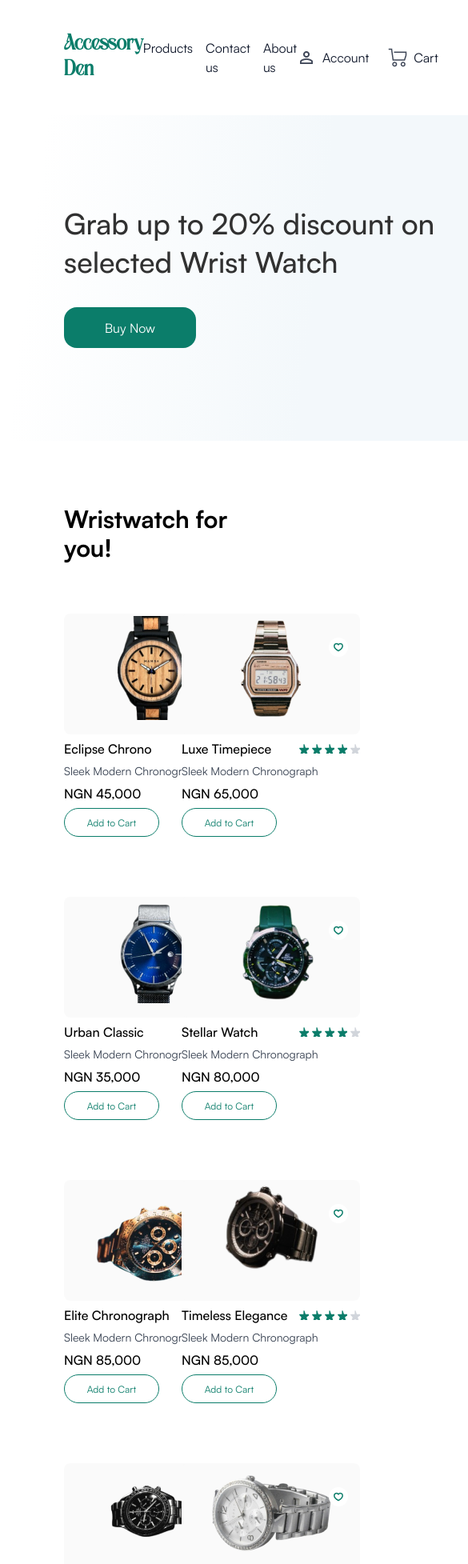
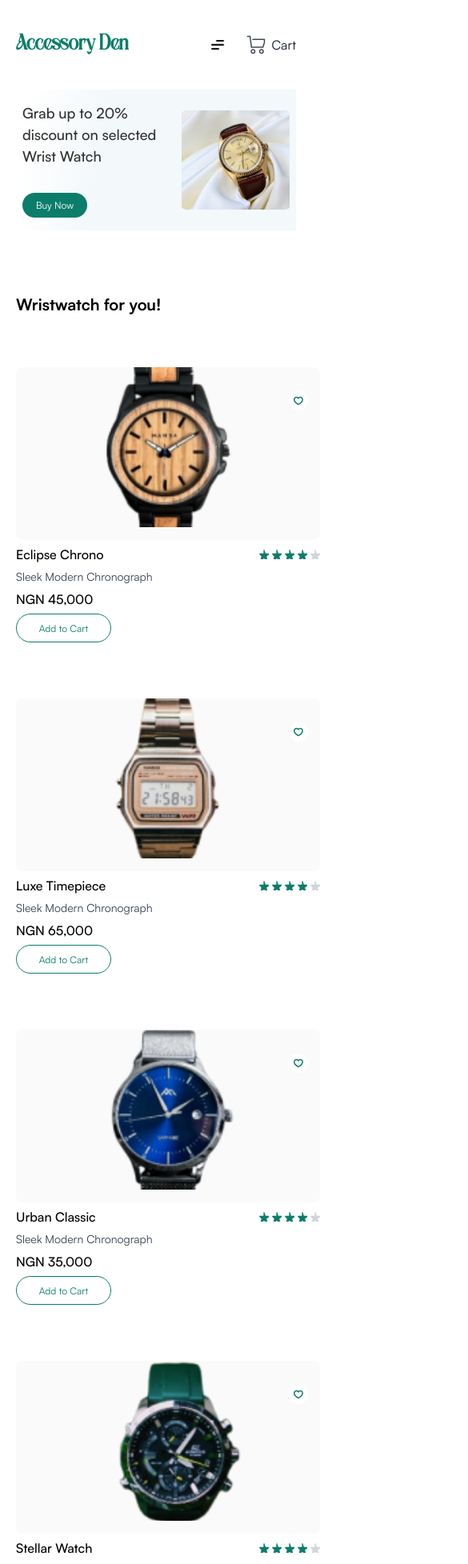
Before and after one commit to oyin-systems/accessory-den, a Next.js app: page / in a window 390 px wide. Shown: the top 1955 px of the page at 80% size, 585 px wide, since content can reach past the window. Built offline with nearby package versions, Linux system fonts and the light colour scheme.

Commit message:
mobile responsive homepage

```diff
--- a/src/components/Footer.jsx
+++ b/src/components/Footer.jsx
@@ -17,24 +17,23 @@ const secFont = localFont({
 
 const Footer = () => {
   return (
-    <footer id="contact" className={`bg-[#0B7D6A1A] text-black px-20 py-20 mt-40 h-[400px] flex items-center ${pryFont.className}`}>
-      <div className='flex items-center'>
-        <div className='mr-32'>
-          <h1 className={`text-3xl leading-[46px] font-normal text-[#0B7D6A] mb-6 ${secFont.className}`}>
+    <footer id="contact" className={`bg-[#0B7D6A1A] text-black px-5 md:px-20 py-1 md:py-20 mt-10 md:mt-40 h-[500px] md:h-[400px] w-screen flex items-center ${pryFont.className}`}>
+      <div className='flex flex-col md:flex-row justify-center'>
+        <div className='md:mr-32'>
+          <h1 className={`text-3xl leading-[46px] font-normal text-[#0B7D6A] mb-2 md:mb-6 ${secFont.className}`}>
             Accessory Den
           </h1>
-          <p className='text-sm leading-5 font-normal text-[#323232] mb-14'>
-            Our passion lies in curating a collection of premium <br />
-            wristwatches and accessories that speak to the <br />
-            modern gentleman&apos;s taste and lifestyle.
+          <p className='text-xs md:text-sm leading-5 font-normal text-[#323232] mb-14 md:w-[326px]'>
+            Our passion lies in curating a collection of premium wristwatches and accessories that speak to the modern gentleman&apos;s taste and lifestyle.
           </p>
-          <div className='flex gap-6'>
+          <div className='flex gap-6 mb-14 md:mb-0'>
             <Image src={Twitter} alt='Twitter' />
             <Image src={IG} alt='Instagram' />
             <Image src={FB} alt='Facebook' />
           </div>
         </div>
-        <div className='mx-10 text-[#404859] space-y-4'>
+        <div className='flex items-center'>
+          <div className='text-[#404859] space-y-4 mr-20'>
           <h3 className='text-lg leading-7 font-medium'>My Account</h3>
           <ul className='font-normal text-sm leading-5 space-y-4'>
             <li>My Account</li>
@@ -42,7 +41,7 @@ const Footer = () => {
             <li>Shopping Cart</li>
           </ul>
         </div>
-        <div className='mx-10 text-[#404859] space-y-4'>
+        <div className='text-[#404859] space-y-4'>
           <h3 className='text-lg leading-7 font-medium'>Help</h3>
           <ul className='font-normal text-sm leading-5 space-y-4'>
             <li>Contact</li>
@@ -50,6 +49,7 @@ const Footer = () => {
             <li>Privacy Policy</li>
           </ul>
         </div>
+        </div>
       </div>
     </footer>
   );
--- a/src/components/Header.jsx
+++ b/src/components/Header.jsx
@@ -15,12 +15,12 @@ const secFont = localFont({
 
 const Header = () => {
   return (
-    <header className={`px-20 bg-white text-slate-900 py-10 ${pryFont.className}`}>
+    <header className={`px-5 md:px-20 w-screen bg-white text-slate-900 py-10 ${pryFont.className}`}>
       <div className="container mx-auto flex justify-between items-center">
         <div className={`text-2xl font-bold text-[#0B7D6A] ${secFont.className}`}>
           <Link href="/"> Accessory Den</Link>
           </div>
-        <nav>
+        <nav className='hidden md:block'>
           <ul className="flex space-x-4">
             <li>
               <a href="#products" className="hover:text-gray-400">
@@ -40,10 +40,14 @@ const Header = () => {
           </ul>
         </nav>
         <div className="flex space-x-4">
-          <div className="flex mr-8">
+          <div className="flex md:hidden">
+            <Image src="/images/menu.png" alt="menu" width={24} height={24} className="mr-2" />
+          </div>
+          <div className="hidden md:flex mr-8">
             <Image src="/images/account.png" alt="account" width={24} height={24} className="mr-2"/>
             <Link href="/account" className="hover:text-gray-400">Account</Link>
           </div>
+
           <div className="flex">
             <Image src="/images/cart.png" alt="cart" width={24} height={24} className="mr-2"/>
             <Link href="/cart" className="hover:text-gray-400">Cart</Link>
--- a/src/components/Hero.jsx
+++ b/src/components/Hero.jsx
@@ -6,20 +6,19 @@ import Link from 'next/link';
 
 const Hero = () => {
   return (
-    <section className="px-20 py-12 mx-auto h-[407px] w-[1300px] bg-custom-gradient rounded-3xl">
-      <div className="flex items-center justify-between w-full">
+    <section className="px-5 md:px-20 mx-auto h-[251px] md:h-[407px] w-screen bg-white rounded-3xl">
+      <div className="flex items-center justify-between px-2 md:px-20 py-4 md:py-12 bg-custom-gradient">
         <div>
-          <h1 className="text-4xl font-medium leading-[48px] text-[#313131]">Grab up to 20% discount on <br/> selected Wrist Watch</h1>
+          <h1 className="text-lg md:text-4xl w-[200px] md:w-[530px] font-medium leading-[27px] md:leading-[48px] text-[#313131]">Grab up to 20% discount on selected Wrist Watch</h1>
           <Link href="/checkout">
-          <button className="bg-[#0B7D6A] font-normal text-white text-base leading-5 py-4 px-10 rounded-2xl w-[165px] h-[51px] mt-8 text-center">Buy Now</button>
+          <button className="bg-[#0B7D6A] font-normal text-white text-xs md:text-base leading-5 py-1 md:py-4 px-4 md:px-10 rounded-2xl md:w-[165px] w-[81px] h-[31px] md:h-[51px] mt-8 text-center">Buy Now</button>
           </Link>
         </div>
-        <div>
         <Image
-      src={heroimage}
-      alt="Wristwatch"
+          src={heroimage}
+          alt="Wristwatch"
+          className='w-[135px] md:w-[344px] h-[124px] md:h-[307px] object-cover ml-[-50px] md:ml-0'
     />
-        </div>
       </div>
     </section>
   );
--- a/src/components/Products.jsx
+++ b/src/components/Products.jsx
@@ -3,34 +3,41 @@ import Image from 'next/image';
 import StarRating from './StarRating';
 
 const products = [
-  { id: 1, name: "Eclipse Chrono", rating: 4, description: "Sleek Modern Chronograph", price: "NGN 45,000", image: "/images/eclipse.png" },
-  { id: 2, name: "Luxe Timepiece", rating: 4, description: "Sleek Modern Chronograph", price: "NGN 65,000", image: "/images/luxe.png" },
-  { id: 3, name: "Urban Classic", rating: 4, description: "Sleek Modern Chronograph", price: "NGN 35,000", image: "/images/urbanblue.png" },
-  { id: 4, name: "Stellar Watch", rating: 4, description: "Sleek Modern Chronograph", price: "NGN 80,000", image: "/images/stellarwatchgreen.png" },
-  { id: 5, name: "Elite Chronograph", rating: 4, description: "Sleek Modern Chronograph", price: "NGN 85,000", image: "/images/elite.png" },
-  { id: 6, name: "Timeless Elegance", rating: 4, description: "Sleek Modern Chronograph", price: "NGN 85,000", image: "/images/timeless.png" },
-  { id: 7, name: "Luxery Timepiece", rating: 4, description: "Sleek Modern Chronograph", price: "NGN 75,000", image: "/images/luxery.png" },
-  { id: 8, name: "Urban CLassic", rating: 4, description: "Sleek Modern Chronograph", price: "NGN 45,000", image: "/images/urbangrey.png" },
-  { id: 9, name: "Zenith Time", rating: 4, description: "Sleek Modern Chronograph", price: "NGN 115,000", image: "/images/zenith.png" },
-  { id: 10, name: "Luxe Timepiece", rating: 4, description: "Sleek Modern Chronograph", price: "NGN 95,000", image: "/images/luxetime.png" },
-  { id: 11, name: "Stellar Watch", rating: 4, description: "Sleek Modern Chronograph", price: "NGN 75,000", image: "/images/stellarwatchgray.png" },
-  { id: 12, name: "Regar Watch", rating: 4, description: "Sleek Modern Chronograph", price: "NGN 65,000", image: "/images/regarwatch.png" },
-  { id: 13, name: "Eclipse Chrono", rating: 4, description: "Sleek Modern Chronograph", price: "NGN 78,000", image: "/images/eclipsechrono.png" },
-  { id: 14, name: "Elite Chronograph", rating: 4, description: "Sleek Modern Chronograph", price: "NGN 125,000", image: "/images/elitechrono.png" },
-  { id: 15, name: "Timeless Elegance", rating: 4, description: "Sleek Modern Chronograph", price: "NGN 105,000", image: "/images/timelesselegance.png" },
-  { id: 16, name: "Zenith Time", rating: 4, description: "Sleek Modern Chronograph", price: "NGN 25,000", image: "/images/elite.png" },
+  { id: 1, name: "Eclipse Chrono", rating: 4, description: "Sleek Modern Chronograph", price: "NGN 45,000", display: true, image: "/images/eclipse.png" },
+  { id: 2, name: "Luxe Timepiece", rating: 4, description: "Sleek Modern Chronograph", price: "NGN 65,000", display: true, image: "/images/luxe.png" },
+  { id: 3, name: "Urban Classic", rating: 4, description: "Sleek Modern Chronograph", price: "NGN 35,000", display: true, image: "/images/urbanblue.png" },
+  { id: 4, name: "Stellar Watch", rating: 4, description: "Sleek Modern Chronograph", price: "NGN 80,000", display: true, image: "/images/stellarwatchgreen.png" },
+  { id: 5, name: "Elite Chronograph", rating: 4, description: "Sleek Modern Chronograph", price: "NGN 85,000", display: true, image: "/images/elite.png" },
+  { id: 6, name: "Timeless Elegance", rating: 4, description: "Sleek Modern Chronograph", price: "NGN 85,000", display: true, image: "/images/timeless.png" },
+  { id: 7, name: "Luxury Timepiece", rating: 4, description: "Sleek Modern Chronograph", price: "NGN 75,000", display: true, image: "/images/luxery.png" },
+  { id: 8, name: "Urban Classic", rating: 4, description: "Sleek Modern Chronograph", price: "NGN 45,000", display: true, image: "/images/urbangrey.png" },
+  { id: 9, name: "Zenith Time", rating: 4, description: "Sleek Modern Chronograph", price: "NGN 115,000", display: true, image: "/images/zenith.png" },
+  { id: 10, name: "Luxe Timepiece", rating: 4, description: "Sleek Modern Chronograph", price: "NGN 95,000", display: true, image: "/images/luxetime.png" },
+  { id: 11, name: "Stellar Watch", rating: 4, description: "Sleek Modern Chronograph", price: "NGN 75,000", display: true, image: "/images/stellarwatchgray.png" },
+  { id: 12, name: "Regar Watch", rating: 4, description: "Sleek Modern Chronograph", price: "NGN 65,000", display: true, image: "/images/regarwatch.png" },
+  { id: 13, name: "Eclipse Chrono", rating: 4, description: "Sleek Modern Chronograph", price: "NGN 78,000", display: true, image: "/images/eclipsechrono.png" },
+  { id: 14, name: "Elite Chronograph", rating: 4, description: "Sleek Modern Chronograph", price: "NGN 125,000", display: true, image: "/images/elitechrono.png" },
+  { id: 15, name: "Timeless Elegance", rating: 4, description: "Sleek Modern Chronograph", price: "NGN 105,000", display: true, image: "/images/timelesselegance.png" },
+  { id: 16, name: "Zenith Time", rating: 4, description: "Sleek Modern Chronograph", price: "NGN 25,000", display: true, image: "/images/elite.png" },
+  { id: 17, name: "Eclipse Chrono", rating: 4, description: "Sleek Modern Chronograph", price: "NGN 45,000", display: false, image: "/images/eclipse.png" },
+  { id: 18, name: "Luxe Timepiece", rating: 4, description: "Sleek Modern Chronograph", price: "NGN 65,000", display: false, image: "/images/luxe.png" },
+  { id: 19, name: "Urban Classic", rating: 4, description: "Sleek Modern Chronograph", price: "NGN 35,000", display: false, image: "/images/urbanblue.png" },
+  { id: 20, name: "Stellar Watch", rating: 4, description: "Sleek Modern Chronograph", price: "NGN 80,000", display: false, image: "/images/stellarwatchgreen.png" },
 ];
 
 const Products = () => {
   return (
-    <section id="products" className="px-20 py-20">
+    <section id="products" className="px-5 md:px-20 py-1 md:py-20 w-screen">
       <div className="container mx-auto">
-        <h2 className="text-3xl font-bold mb-16 text-left">Wristwatch for you!</h2>
-        <div className="grid grid-cols-2 lg:grid-cols-4 gap-16">
+        <h2 className="text-xl md:text-3xl font-bold mb-16 text-left">Wristwatch for you!</h2>
+        <div className="grid grid-cols-1 md:grid-cols-2 lg:grid-cols-4 gap-16">
           {products.map((product) => (
-            <div key={product.id} className="bg-white w-[223px] h-[290px] space-y-1.5">
-              <div className='w-[223px] h-[151px] rounded-lg bg-[#FAFAFA] flex items-center justify-center relative'>
-                <Image src={product.image} alt={product.name} width={176} height={130} className="object-cover mb-4" />
+            <div
+              key={product.id}
+              className={`bg-white w-[380px] md:w-[223px] h-[350px] md:h-[290px] space-y-1.5 ${product.display ? 'hidden md:block' : 'block md:hidden'}`}
+            >
+              <div className='rounded-lg bg-[#FAFAFA] flex items-center justify-center relative'>
+                <Image src={product.image} alt={product.name} width={176} height={130} className="object-cover mb-4 w-[300px] md:w-[176px] h-[200px] md:h-[130px]" />
                 <Image src='/images/heart.png' alt="heart" width={24} height={24} className="absolute top-[30px] right-[15px]" />
               </div>
               <div className='flex items-center justify-between'>
@@ -49,3 +56,60 @@ const Products = () => {
 }
 
 export default Products;
+
+// import React from 'react';
+// import Image from 'next/image';
+// import StarRating from './StarRating';
+
+// const products = [
+//   { id: 1, name: "Eclipse Chrono", rating: 4, description: "Sleek Modern Chronograph", price: "NGN 45,000", display: true, image: "/images/eclipse.png" },
+//   { id: 2, name: "Luxe Timepiece", rating: 4, description: "Sleek Modern Chronograph", price: "NGN 65,000", display: true, image: "/images/luxe.png" },
+//   { id: 3, name: "Urban Classic", rating: 4, description: "Sleek Modern Chronograph", price: "NGN 35,000", display: true, image: "/images/urbanblue.png" },
+//   { id: 4, name: "Stellar Watch", rating: 4, description: "Sleek Modern Chronograph", price: "NGN 80,000", display: true, image: "/images/stellarwatchgreen.png" },
+//   { id: 5, name: "Elite Chronograph", rating: 4, description: "Sleek Modern Chronograph", price: "NGN 85,000", display: true, image: "/images/elite.png" },
+//   { id: 6, name: "Timeless Elegance", rating: 4, description: "Sleek Modern Chronograph", price: "NGN 85,000", display: true, image: "/images/timeless.png" },
+//   { id: 7, name: "Luxery Timepiece", rating: 4, description: "Sleek Modern Chronograph", price: "NGN 75,000", display: true, image: "/images/luxery.png" },
+//   { id: 8, name: "Urban CLassic", rating: 4, description: "Sleek Modern Chronograph", price: "NGN 45,000", display: true, image: "/images/urbangrey.png" },
+//   { id: 9, name: "Zenith Time", rating: 4, description: "Sleek Modern Chronograph", price: "NGN 115,000", display: true, image: "/images/zenith.png" },
+//   { id: 10, name: "Luxe Timepiece", rating: 4, description: "Sleek Modern Chronograph", price: "NGN 95,000", display: true, image: "/images/luxetime.png" },
+//   { id: 11, name: "Stellar Watch", rating: 4, description: "Sleek Modern Chronograph", price: "NGN 75,000", display: true, image: "/images/stellarwatchgray.png" },
+//   { id: 12, name: "Regar Watch", rating: 4, description: "Sleek Modern Chronograph", price: "NGN 65,000", display: true, image: "/images/regarwatch.png" },
+//   { id: 13, name: "Eclipse Chrono", rating: 4, description: "Sleek Modern Chronograph", price: "NGN 78,000", display: true, image: "/images/eclipsechrono.png" },
+//   { id: 14, name: "Elite Chronograph", rating: 4, description: "Sleek Modern Chronograph", price: "NGN 125,000", display: true, image: "/images/elitechrono.png" },
+//   { id: 15, name: "Timeless Elegance", rating: 4, description: "Sleek Modern Chronograph", price: "NGN 105,000", display: true, image: "/images/timelesselegance.png" },
+//   { id: 16, name: "Zenith Time", rating: 4, description: "Sleek Modern Chronograph", price: "NGN 25,000", display: true, image: "/images/elite.png" },
+//   { id: 17, name: "Eclipse Chrono", rating: 4, description: "Sleek Modern Chronograph", price: "NGN 45,000", display: false, image: "/images/eclipse.png" },
+//   { id: 18, name: "Luxe Timepiece", rating: 4, description: "Sleek Modern Chronograph", price: "NGN 65,000", display: false, image: "/images/luxe.png" },
+//   { id: 19, name: "Urban Classic", rating: 4, description: "Sleek Modern Chronograph", price: "NGN 35,000", display: false, image: "/images/urbanblue.png" },
+//   { id: 20, name: "Stellar Watch", rating: 4, description: "Sleek Modern Chronograph", price: "NGN 80,000", display: false, image: "/images/stellarwatchgreen.png" },
+// ];
+
+// const Products = () => {
+//   return (
+//     // <section className="px-5 md:px-20 mx-auto h-[251px] md:h-[407px]  bg-white rounded-3xl"></section>
+//     <section id="products" className="px-5 md:px-20 py-1 md:py-20 w-screen">
+//       <div className="container mx-auto">
+//         <h2 className="text-3xl font-bold mb-16 text-left">Wristwatch for you!</h2>
+//         <div className="grid grid-cols-1 lg:grid-cols-4 gap-16">
+//           {products.map((product) => (
+//             <div key={product.id} className="bg-white w-[223px] h-[290px] space-y-1.5">
+//               <div className='w-[223px] h-[151px] rounded-lg bg-[#FAFAFA] flex items-center justify-center relative'>
+//                 <Image src={product.image} alt={product.name} width={176} height={130} className="object-cover mb-4" />
+//                 <Image src='/images/heart.png' alt="heart" width={24} height={24} className="absolute top-[30px] right-[15px]" />
+//               </div>
+//               <div className='flex items-center justify-between'>
+//                 <h3 className="text-base font-medium">{product.name}</h3>
+//                 <StarRating rating={product.rating} />
+//               </div>
+//               <p className="text-gray-700 text-sm">{product.description}</p>
+//               <p className="text-base font-medium">{product.price}</p>
+//               <button className="bg-white text-xs text-[#0B7D6A] border border-[#0B7D6A] hover:bg-[#0B7D6A] hover:text-white rounded-[116px] mt-2 w-[119px] h-[36px] py-2.5 px-6">Add to Cart</button>
+//             </div>
+//           ))}
+//         </div>
+//       </div>
+//     </section>
+//   );
+// }
+
+// export default Products;
--- a/src/components/Recently.jsx
+++ b/src/components/Recently.jsx
@@ -3,22 +3,23 @@ import Image from 'next/image';
 import StarRating from './StarRating';
 
 const recents = [
-    { id: 1, name: "Elite Chronograph", rating: 4, description: "Striking starry dial", price: "NGN 85,000", image: "/images/elite.png" },
-    { id: 2, name: "Timeless Elegance", rating: 4, description: "Striking starry dial", price: "NGN 95,000", image: "/images/timeless.png" },
-    { id: 3, name: "Luxery Timepiece", rating: 4, description: "Luxurious, minimalist", price: "NGN 75,000", image: "/images/luxery.png" },
-    { id: 4, name: "Urban CLassic", rating: 4, description: "Stylish everyday wear", price: "NGN 45,000", image: "/images/urbangrey.png" },
+    { id: 1, name: "Elite Chronograph", rating: 4, description: "Striking starry dial", price: "NGN 85,000", display: true, image: "/images/elite.png" },
+    { id: 2, name: "Timeless Elegance", rating: 4, description: "Striking starry dial", price: "NGN 95,000", display: true, image: "/images/timeless.png" },
+    { id: 3, name: "Luxery Timepiece", rating: 4, description: "Luxurious, minimalist", price: "NGN 75,000", display: true, image: "/images/luxery.png" },
+    { id: 4, name: "Urban CLassic", rating: 4, description: "Stylish everyday wear", price: "NGN 45,000", display: true, image: "/images/urbangrey.png" },
+    { id: 5, name: "Stellar Watch", rating: 4, description: "Stylish everyday wear", price: "NGN 35,000", display: false, image: "/images/urbanblue.png" },
 ];
 
 const Recently = () => {
   return (
-    <section className="px-20 py-20">
+    <section className="px-5 md:px-20 py-1 md:py-20 w-screen">
       <div className="container mx-auto">
-        <h2 className="text-3xl font-bold mb-16 text-left">Recently viewed</h2>
+        <h2 className="text-xl md:text-3xl font-bold mb-16 text-left">Recently viewed</h2>
         <div className="grid grid-cols-4 gap-16">
           {recents.map((recent) => (
-            <div key={recent.id} className="bg-white w-[223px] h-[290px] space-y-1.5">
-              <div className='w-[223px] h-[151px] rounded-lg bg-[#FAFAFA] flex items-center justify-center'>
-                <Image src={recent.image} alt={recent.name} width={176} height={130} className="w-[176px] h-[130px] object-cover mb-4" />
+            <div key={recent.id} className={`bg-white w-[380px] md:w-[223px] h-[350px] md:h-[290px] space-y-1.5 ${recent.display ? 'hidden md:block' : 'block md:hidden'}`}>
+              <div className='rounded-lg bg-[#FAFAFA] flex items-center justify-center'>
+                <Image src={recent.image} alt={recent.name} width={176} height={130} className="w-[300px] md:w-[176px] h-[200px] md:h-[130px] object-cover mb-4" />
               </div>
               <div className='flex items-center justify-between'>
                 <h3 className="text-base font-medium">{recent.name}</h3>
--- a/src/components/Similar.jsx
+++ b/src/components/Similar.jsx
@@ -3,22 +3,24 @@ import Image from 'next/image';
 import StarRating from './StarRating';
 
 const likes = [
-  { id: 1, name: "Cufflinks", rating: 4, description: "Striking starry dial", price: "NGN 78,000", image: "/images/cufflinks.png" },
-  { id: 2, name: "Rings", rating: 4, description: "Striking starry dial", price: "NGN 78,000", image: "/images/rings.png" },
-  { id: 3, name: "Necklace", rating: 4, description: "Luxurious, minimalist", price: "NGN 105,000", image: "/images/necklace.png" },
-  { id: 4, name: "Watch accessories", rating: 4, description: "Stylish everyday wear", price: "NGN 25,000", image: "/images/accessories.png" },
+  { id: 1, name: "Cufflinks", rating: 4, description: "Striking starry dial", price: "NGN 78,000", display: true, image: "/images/cufflinks.png" },
+  { id: 2, name: "Rings", rating: 4, description: "Striking starry dial", price: "NGN 78,000", display: true, image: "/images/rings.png" },
+  { id: 3, name: "Necklace", rating: 4, description: "Luxurious, minimalist", price: "NGN 105,000", display: true, image: "/images/necklace.png" },
+  { id: 4, name: "Watch accessories", rating: 4, description: "Stylish everyday wear", price: "NGN 25,000", display: true, image: "/images/accessories.png" },
+  { id: 5, name: "Cufflinks", rating: 4, description: "Striking starry dial", price: "NGN 78,000", display: false, image: "/images/cufflinks.png" },
+  { id: 6, name: "Necklace", rating: 4, description: "Luxurious, minimalist", price: "NGN 105,000", display: false, image: "/images/necklace.png" },
 ];
 
 const Similar = () => {
   return (
-    <section className="px-20 py-20">
+    <section className="px-5 md:px-20 py-1 md:py-20 w-screen">
       <div className="container mx-auto">
-        <h2 className="text-3xl font-bold mb-16 text-left">Similar items you might like</h2>
-        <div className="grid grid-cols-4 gap-16">
+        <h2 className="text-xl md:text-3xl font-bold mb-16 text-left">Similar items you might like</h2>
+        <div className="grid grid-cols-1 md:grid-cols-2 lg:grid-cols-4 gap-16">
           {likes.map((like) => (
-            <div key={like.id} className="bg-white w-[223px] h-[290px] space-y-1.5">
-              <div className='w-[223px] h-[151px] rounded-lg bg-[#FAFAFA] flex items-center justify-center'>
-                <Image src={like.image} alt={like.name} width={176} height={130} className="w-[176px] h-[130px] object-cover mb-4" />
+            <div key={like.id} className={`bg-white w-[380px] md:w-[223px] h-[350px] md:h-[290px] space-y-1.5 ${like.display ? 'hidden md:block' : 'block md:hidden'}`}>
+              <div className='rounded-lg bg-[#FAFAFA] flex items-center justify-center'>
+                <Image src={like.image} alt={like.name} width={176} height={130} className="w-[300px] md:w-[176px] h-[200px] md:h-[130px] object-cover mb-4" />
               </div>
               <div className='flex items-center justify-between'>
                 <h3 className="text-base font-medium">{like.name}</h3>
```
Also changed, not shown: public/images/menu.png (added).
